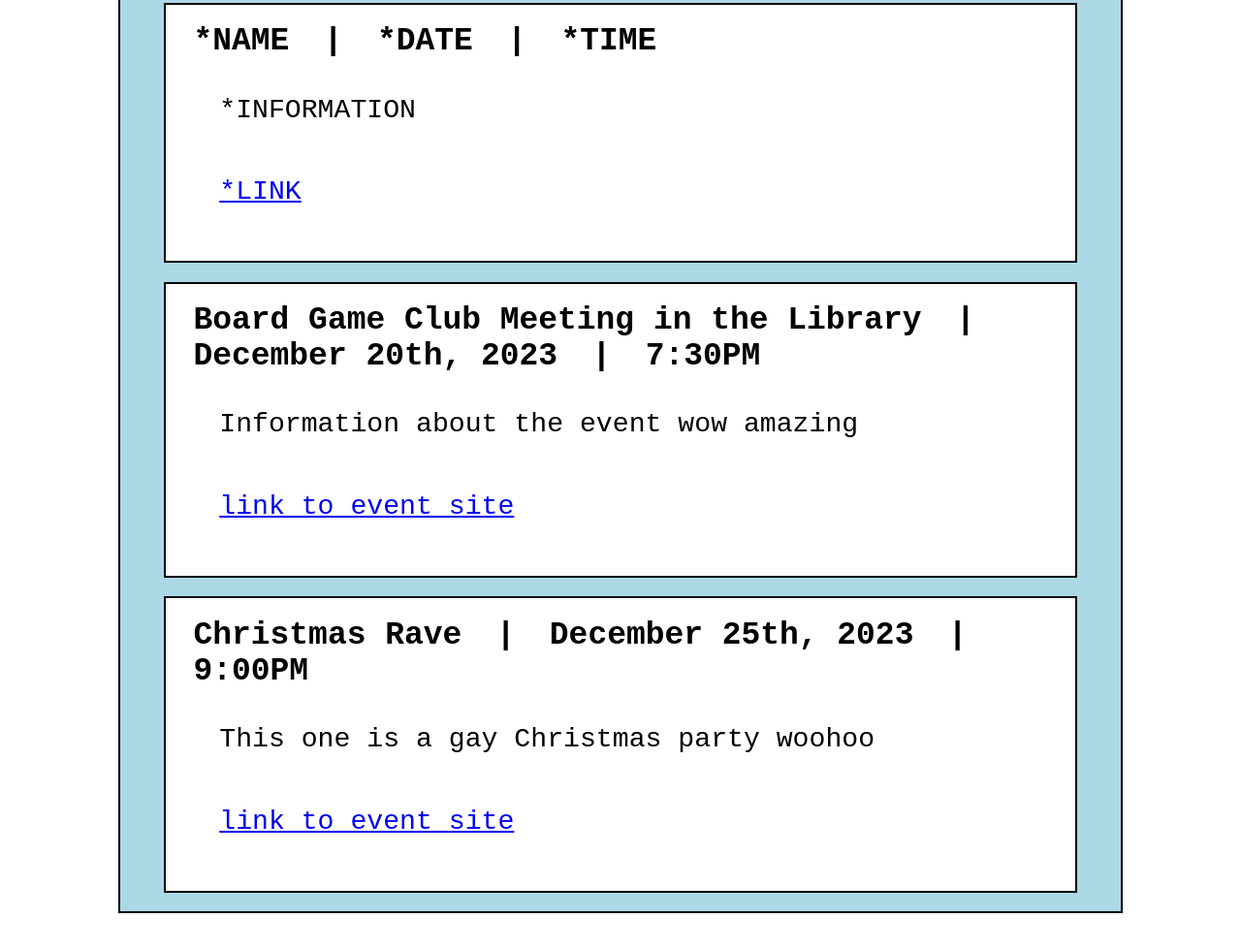
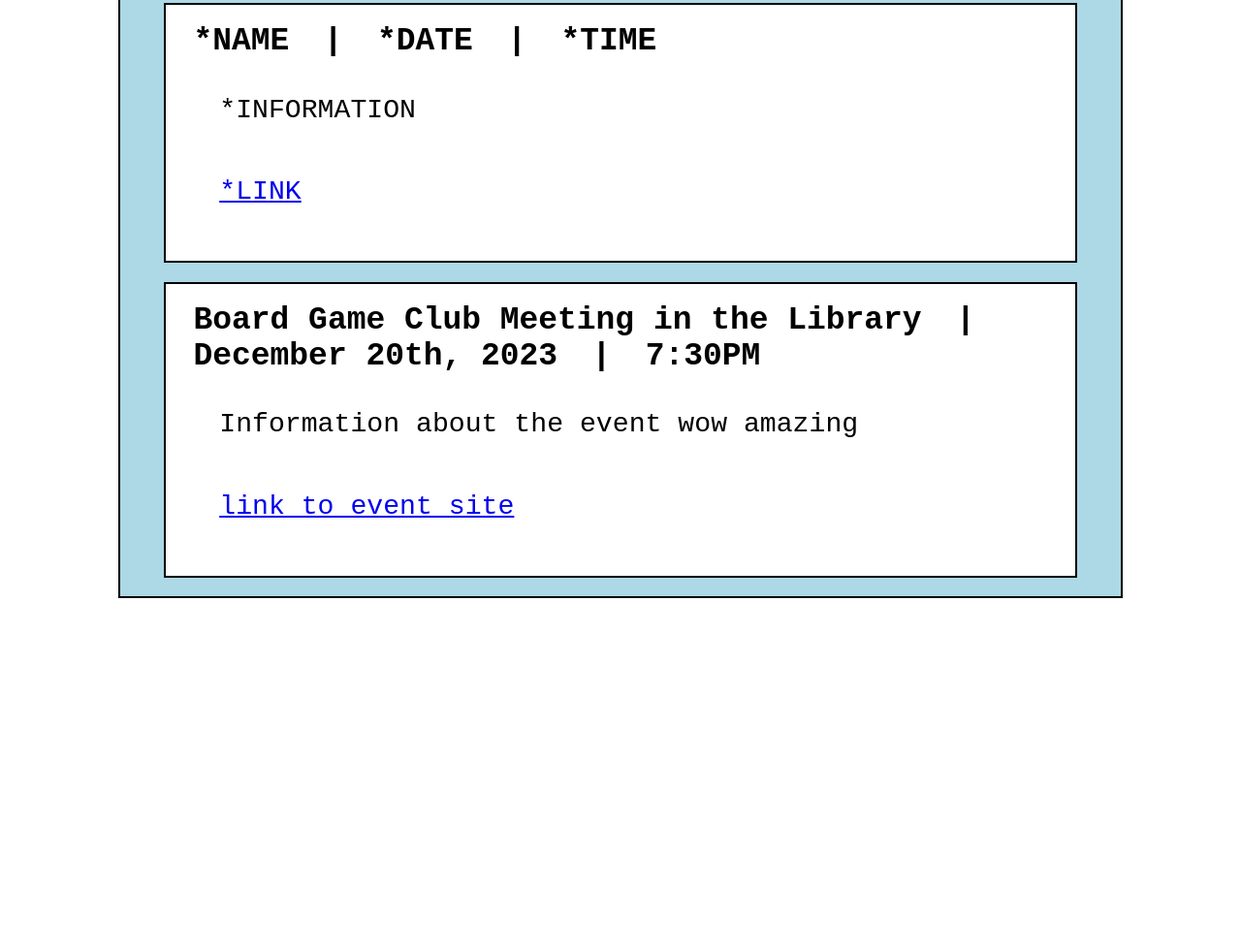
Before and after one commit to alizaso97/boiselgbtqevents.github.io, a plain HTML site: page events.html in a window 1280 px wide. Shown: the part 536-1516 px from the top of the page at 97% size. After the commit the page ends 1267 px from the top, so only its background shows below. Drawn offline with Linux system fonts and the light colour scheme.

Commit message:
Update events.html

```diff
--- a/events.html
+++ b/events.html
@@ -35,14 +35,5 @@
                 <p>Information about the event wow amazing</p>
                 <p><a href="events.html">link to event site</a></p>
             </div>
-            <div id="event">
-                <h3>Christmas Rave</h3>
-                <h3>|</h3>
-                <h3>December 25th, 2023</h3>
-                <h3>|</h3>
-                <h3>9:00PM</h3>
-                <p>This one is a gay Christmas party woohoo</p>
-                <p><a href="events.html">link to event site</a></p>
-            </div>
     </div>
 </body>
```
